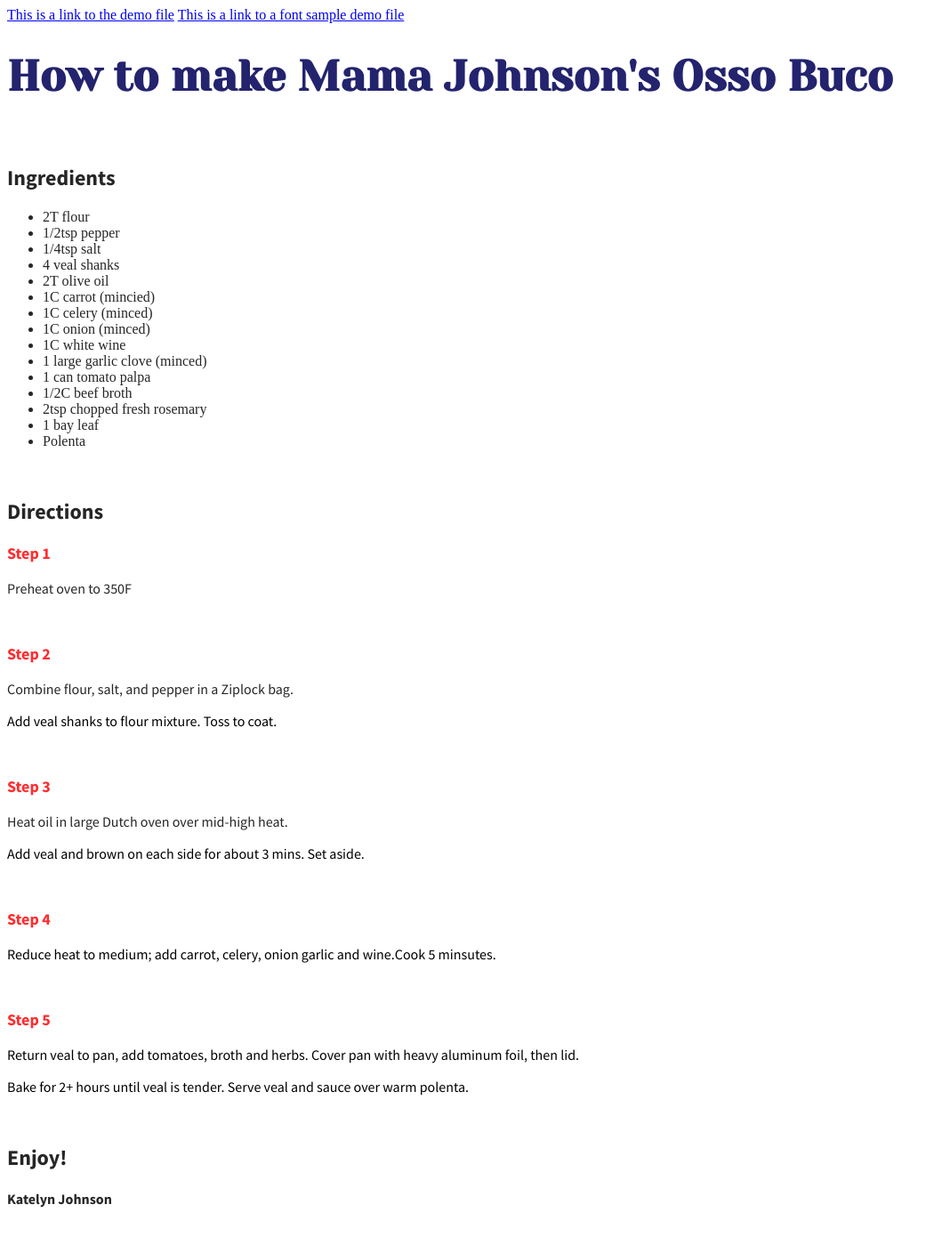
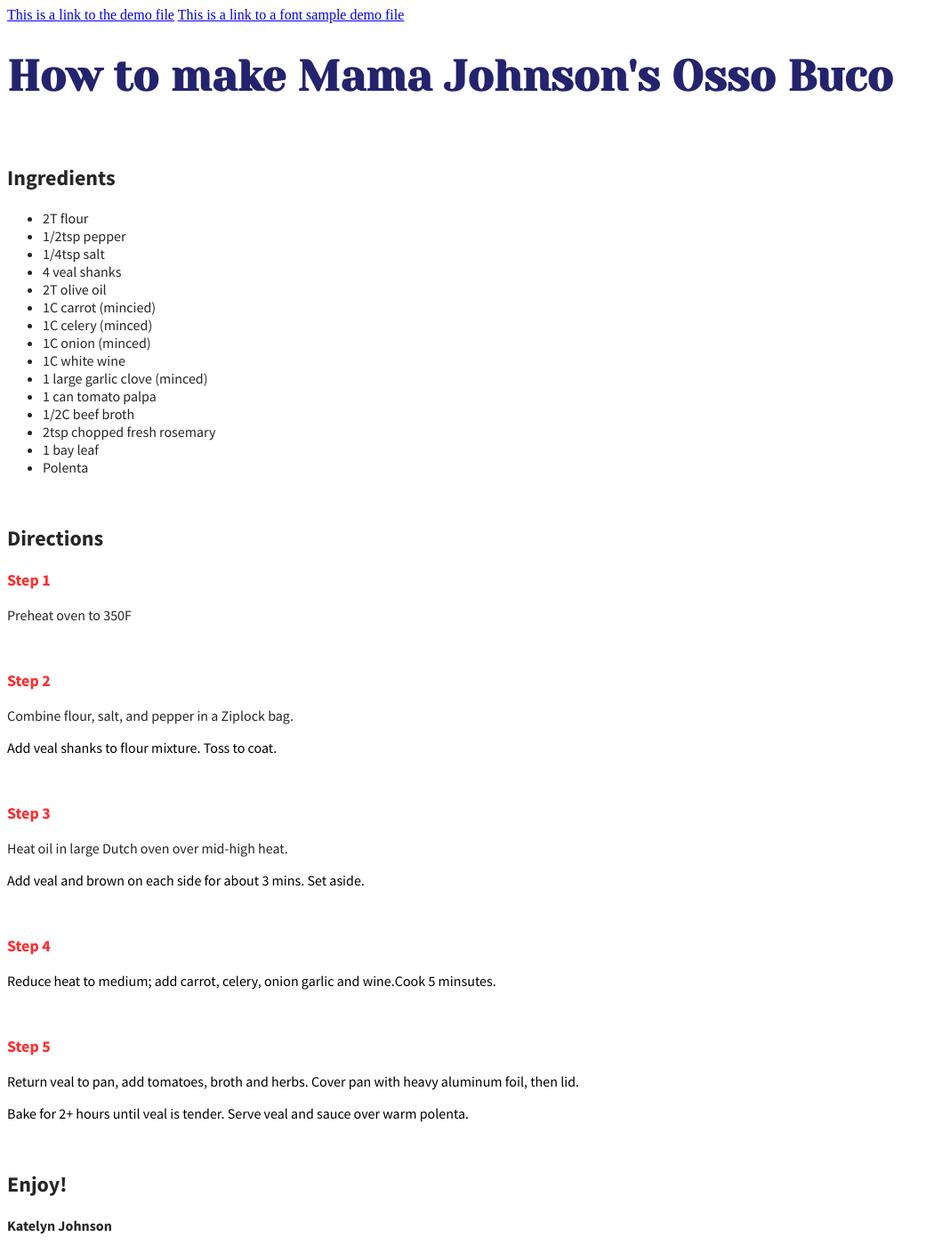
Before and after one commit to katelykj/file-v1, a PHP site: page /font-sample.html in a window 1280 px wide. Shown: the whole page at 89% size, without its empty margins (0-1059 px from the left). Before the commit the page ends 1357 px from the top, so only its background shows below. Run offline with PHP 8.4, Linux system fonts and the light colour scheme.

Commit message:
Update style.css

```diff
--- a/style.css
+++ b/style.css
@@ -31,6 +31,6 @@ h1{
   font-family: 'Yeseva One', cursive;
 }
 
-p, h2, h3, h4{
+p, h2, h3, h4, ul{
   font-family: 'Source Sans Pro', sans-serif;
 }
```
